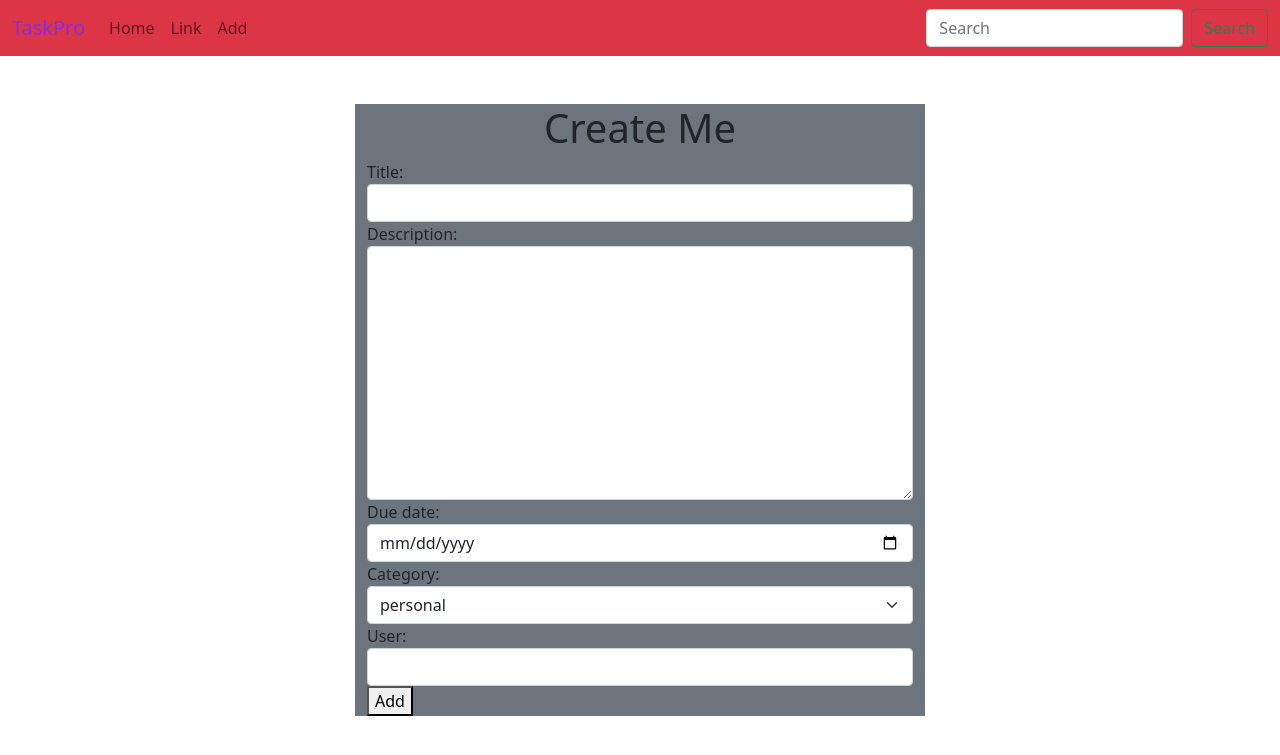
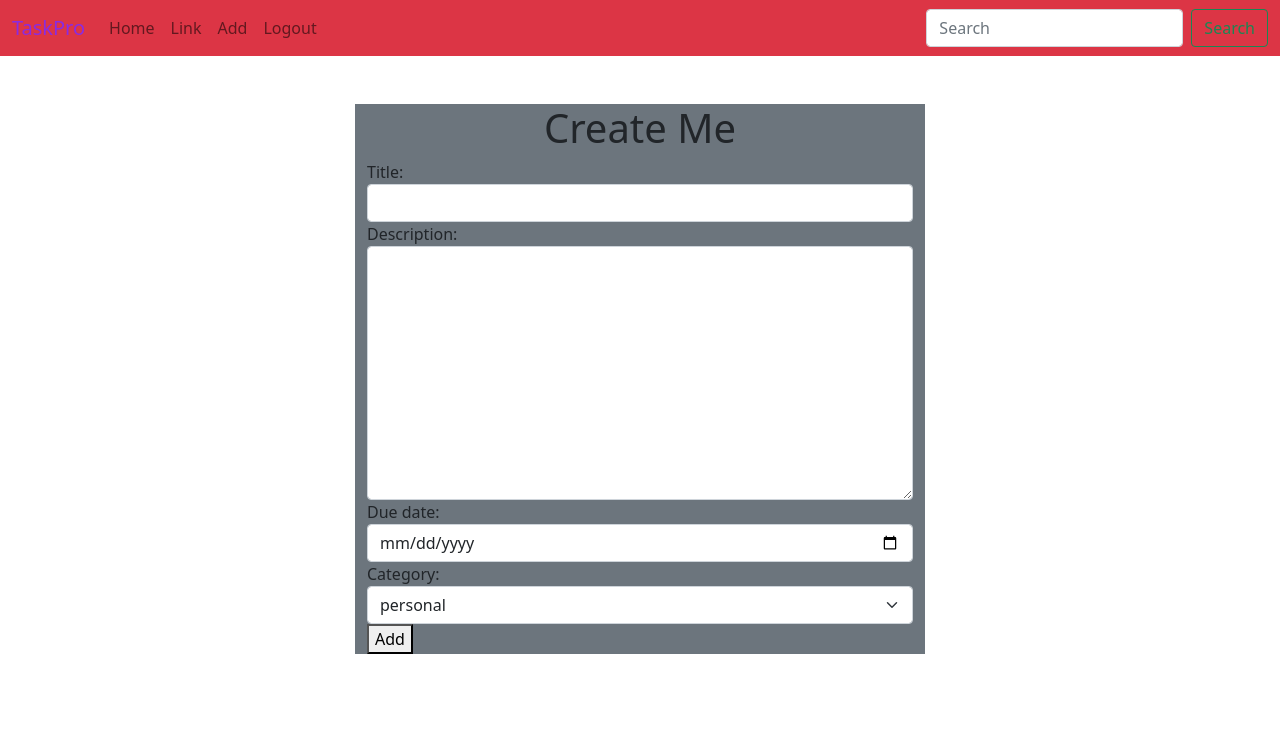
Before and after one commit to salihasalim/taskpro, a Django app: page /task/add/ in a window 1280 px wide. Shown: the top 755 px of the page. Run offline with Django 5.2, Linux system fonts and the light colour scheme; some libraries are stand-ins or nearby versions.

Commit message:
add login,logout and model linking

```diff
--- a/myapp/forms.py
+++ b/myapp/forms.py
@@ -11,7 +11,7 @@ class TaskForm(forms.ModelForm):
         model=Task
 
         # fields="__all__"
-        exclude=("created_date","status")
+        exclude=("created_date","status","user")
 
         widgets={
             "title":forms.TextInput(attrs={"class":"form-control"}),
@@ -22,7 +22,6 @@ class TaskForm(forms.ModelForm):
 
             "category":forms.Select(attrs={"class":"form-control form-select"}),
 
-            "user":forms.TextInput(attrs={"class":"form-control"}),
 
                }
 
@@ -47,7 +46,7 @@ class RegistrationForm(forms.ModelForm):
 
             "email":forms.TextInput(attrs={"class":"form-control","style":"width:350px;height:40px;margin-bottom:40px;"}),
 
-            "password":forms.TextInput(attrs={"class":"form-control","style":"width:350px;height:40px;margin-bottom:40px;"})
+            "password":forms.PasswordInput(attrs={"class":"form-control","style":"width:350px;height:40px;margin-bottom:40px;"})
 
 
         }
@@ -56,10 +55,9 @@ class RegistrationForm(forms.ModelForm):
 
 class SignInForm(forms.Form):
 
-    username=forms.CharField(widget=forms.TextInput(attrs={"class":"form-control","style":"width:350px;height:40px;margin-bottom:40px;"})
-)
+    username=forms.CharField(widget=forms.TextInput(attrs={"class":"form-control","style":"width:350px;height:40px;margin-bottom:40px;"}))
 
-    password=forms.CharField(widget=forms.TextInput(attrs={"class":"form-control","style":"width:350px;height:40px;"}))
+    password=forms.CharField(widget=forms.PasswordInput(attrs={"class":"form-control","style":"width:350px;height:40px;"}))
 
 
 
--- a/myapp/models.py
+++ b/myapp/models.py
@@ -1,4 +1,6 @@
 from django.db import models
+
+from django.contrib.auth.models import User
 
 class Task(models.Model):
 
@@ -25,7 +27,8 @@ class Task(models.Model):
 
     status=models.CharField(max_length=200,choices=status_choices,default="pending")
 
-    user=models.CharField(max_length=200)
+    user=models.ForeignKey(User,on_delete=models.CASCADE)
+
 
     updated_date=models.DateTimeField(auto_now=True)
 
--- a/myapp/templates/base.html
+++ b/myapp/templates/base.html
@@ -58,6 +58,9 @@
             <li class="nav-item"></li>
             <a class="nav-link" href="{%url 'task_add' %}">Add</a>
           </li>
+          <li>
+            <a href="{%url 'signout'%}" class="nav-link">Logout</a>
+          </li>
 
           </ul>
           <form class="d-flex" action="{%url 'task_list'%}">
--- a/myapp/templates/task_list.html
+++ b/myapp/templates/task_list.html
@@ -3,6 +3,7 @@
 
 
 <div class="container my-3">
+    <center><h1>welcome {{request.user}}!!!</h1></center>
     <div class="w-50 mx-auto">
         <form action="">
             <select name="category" id="" class="form-select" onchange="this.form.submit()">
--- a/myapp/views.py
+++ b/myapp/views.py
@@ -15,6 +15,8 @@ from django.db.models import Q
 
 from django.contrib.auth.models import User
 
+from django.contrib.auth import authenticate,login,logout
+
 
 
 class TaskCreateView(View):
@@ -30,6 +32,8 @@ class TaskCreateView(View):
         form_instance=TaskForm(request.POST)
 
         if form_instance.is_valid():
+
+            form_instance.instance.user=request.user
 
             form_instance.save()    #model form anu use cheythekunnath
 
@@ -265,7 +269,7 @@ class SignupView(View):
 
             User.objects.create_user(**data)
 
-            return redirect("task_list")
+            return redirect("signin")
         else:
 
             return render(request,self.template_name,{"form":form_instance})
@@ -285,3 +289,35 @@ class SignInView(View):
         form_instance=SignInForm()
 
         return render(request,self.template_name,{"form":form_instance})
+
+
+    def post(self,request,*args,**kwargs):
+
+        form_instance=SignInForm(request.POST)
+
+        if form_instance.is_valid():
+
+            uname=form_instance.cleaned_data.get("username")
+
+            pwd=form_instance.cleaned_data.get("password")
+
+            user_object=authenticate(request,username=uname,password=pwd)
+
+            if user_object:
+
+                login(request,user_object)
+
+                return redirect("task_list")
+
+        return render(request,self.template_name,{"form":form_instance})
+
+
+
+
+class SignOutView(View):
+
+    def get(self,request,*args,**kwargs):
+
+        logout(request)
+
+        return redirect("signin")
--- a/taskpro/urls.py
+++ b/taskpro/urls.py
@@ -26,5 +26,6 @@ urlpatterns = [
     path("task/<int:pk>/remove",views.TaskDeleteView.as_view(),name="task_delete"),
     path("",views.TaskSummaryView.as_view(),name="task_summary"),
     path("register/",views.SignupView.as_view(),name="signup"),
-    path("signin/",views.SignInView.as_view(),name="signin")
+    path("signin/",views.SignInView.as_view(),name="signin"),
+    path("signout/",views.SignOutView.as_view(),name="signout")
 ]
```
Also changed, not shown: db.sqlite3, myapp/migrations/0004_remove_task_user.py (added), myapp/migrations/0005_task_user.py (added).
